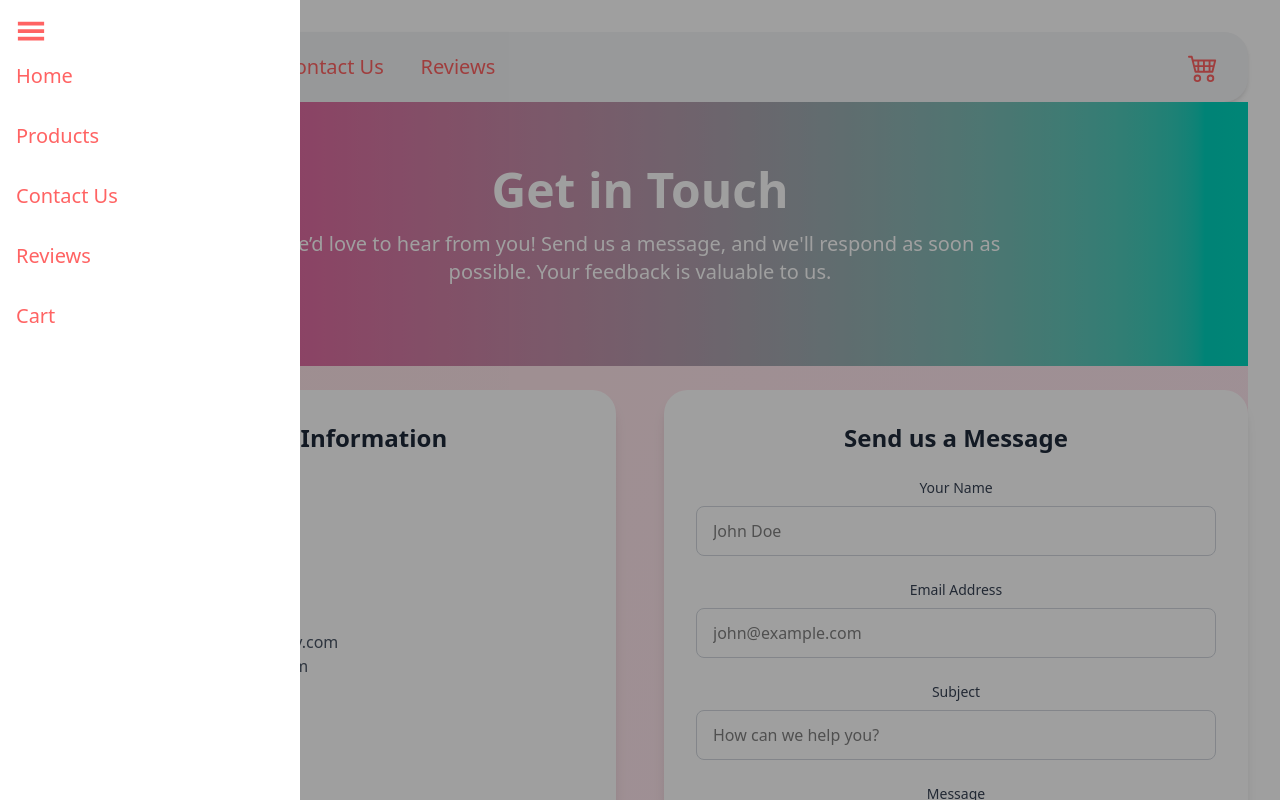
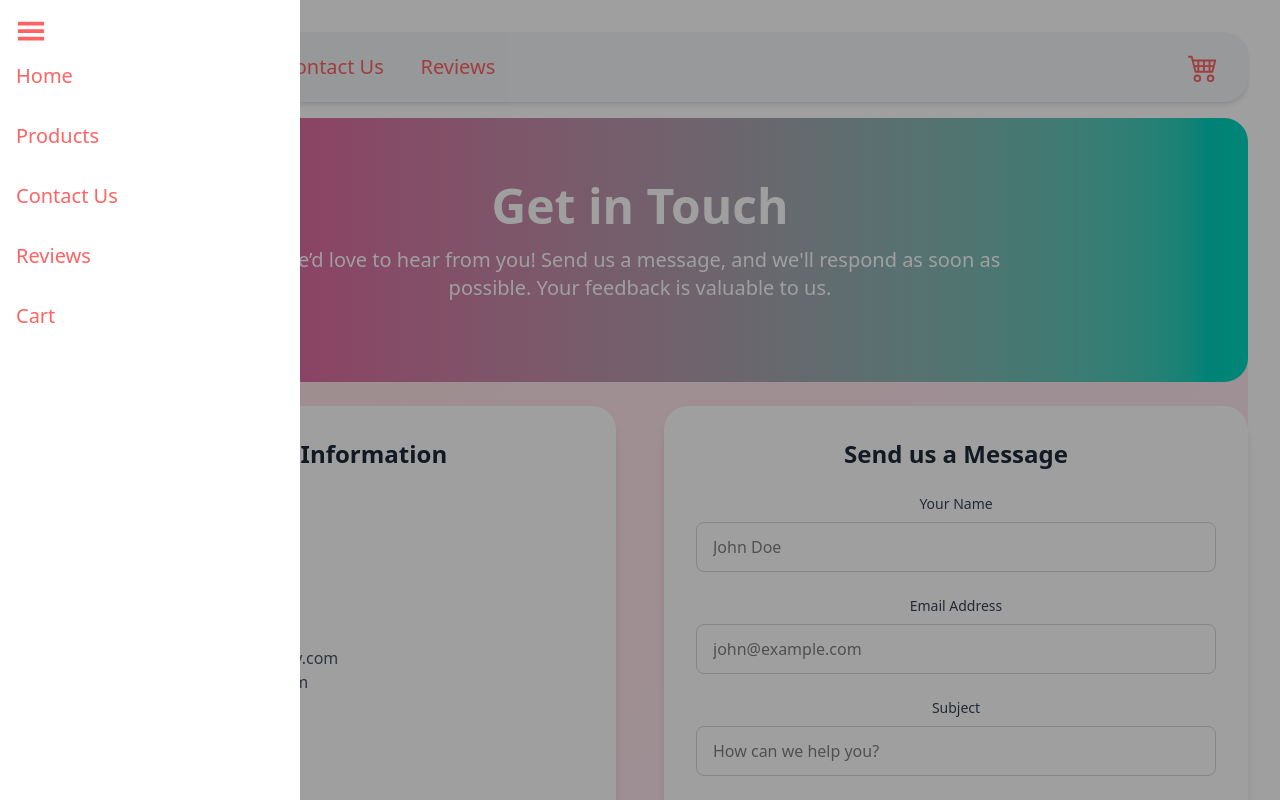
Before and after one commit to IsuruTec1999/crystal_beauty_clear_frontend, a React (Vite) app: page /contact in a window 1280 px wide. Shown: the top 800 px of the page. Built offline with nearby package versions, Linux system fonts and the light colour scheme.

Commit message:
align setup

```diff
--- a/src/pages/client/ContactUs.jsx
+++ b/src/pages/client/ContactUs.jsx
@@ -26,9 +26,9 @@ export default function ContactUs() {
   };
 
   return (
-    <div className="min-h-screen bg-gradient-to-br from-rose-100 to-pink-100 ">
+    <div className="min-h-screen bg-gradient-to-br from-rose-100 to-pink-100 rounded-3xl mt-4">
       <div className="max-w-7xl mx-auto">
-      <div className="relative bg-gradient-to-r from-pink-500 to-teal-400 py-16 px-4">
+      <div className="relative bg-gradient-to-r from-pink-500 to-teal-400 py-16 px-4 rounded-3xl">
       <div className="max-w-7xl mx-auto text-center text-white ">
         <h1 className="text-5xl font-extrabold mb-4 ">
           Get in Touch
--- a/src/pages/client/Home.jsx
+++ b/src/pages/client/Home.jsx
@@ -47,9 +47,11 @@ export default function Home() {
   ];
 
   return (
+
     <div>
+
       {/* Hero Section */}
-      <section className="relative bg-gradient-to-r from-teal-400 via-pink-500 to-rose-300 py-20 px-4">
+      <section className="relative bg-gradient-to-r from-teal-400 via-pink-500 to-rose-300 py-20 px-4 rounded-3xl shadow-xl mt-4">
         <div className="max-w-7xl mx-auto">
           <div className="text-center">
             <h1 className="text-5xl md:text-6xl font-bold text-white mb-6">
--- a/src/pages/client/Reviews.jsx
+++ b/src/pages/client/Reviews.jsx
@@ -94,7 +94,7 @@ export default function Reviews() {
   };
 
   return (
-    <div className="min-h-screen bg-gradient-to-br from-rose-100 to-pink-100 rounded-3xl py-12 px-4">
+    <div className="min-h-screen bg-gradient-to-br from-rose-100 to-pink-100 rounded-3xl mt-4 ">
       <div className="max-w-7xl mx-auto">
         <div className="relative bg-gradient-to-r from-pink-500 to-teal-400 py-16 px-4 rounded-3xl">
       <div className="max-w-7xl mx-auto text-center text-white">
--- a/src/pages/client/productsPage.jsx
+++ b/src/pages/client/productsPage.jsx
@@ -22,12 +22,14 @@ export default function ProductsPage() {
             },[productsLoaded]
         )
     return (
+
         <div className="w-full h-full   ">
+
          {/* Get in Touch Banner Section */}
-            <div className="relative bg-gradient-to-r from-pink-500 to-teal-400 py-16 px-4">
+            <div className="relative bg-gradient-to-r from-pink-500 to-teal-400 py-16 px-4 rounded-3xl mt-4 ">
                 <div className="max-w-7xl mx-auto text-center text-white relative z-10">
-                    <h1 className="text-5xl font-extrabold text-transparent bg-clip-text bg-gradient-to-r from-pink-500 to-teal-400 mb-4">
-                        Customer Reviews
+                    <h1 className="text-5xl font-extrabold text-transparent bg-clip-text bg-gradient-to-r from-white to-gray-200 mb-4">
+                        Our Products
                     </h1>
                     <p className="text-xl text-gray-200 mb-8 max-w-3xl mx-auto">
                         See what our customers are saying about our products
```
